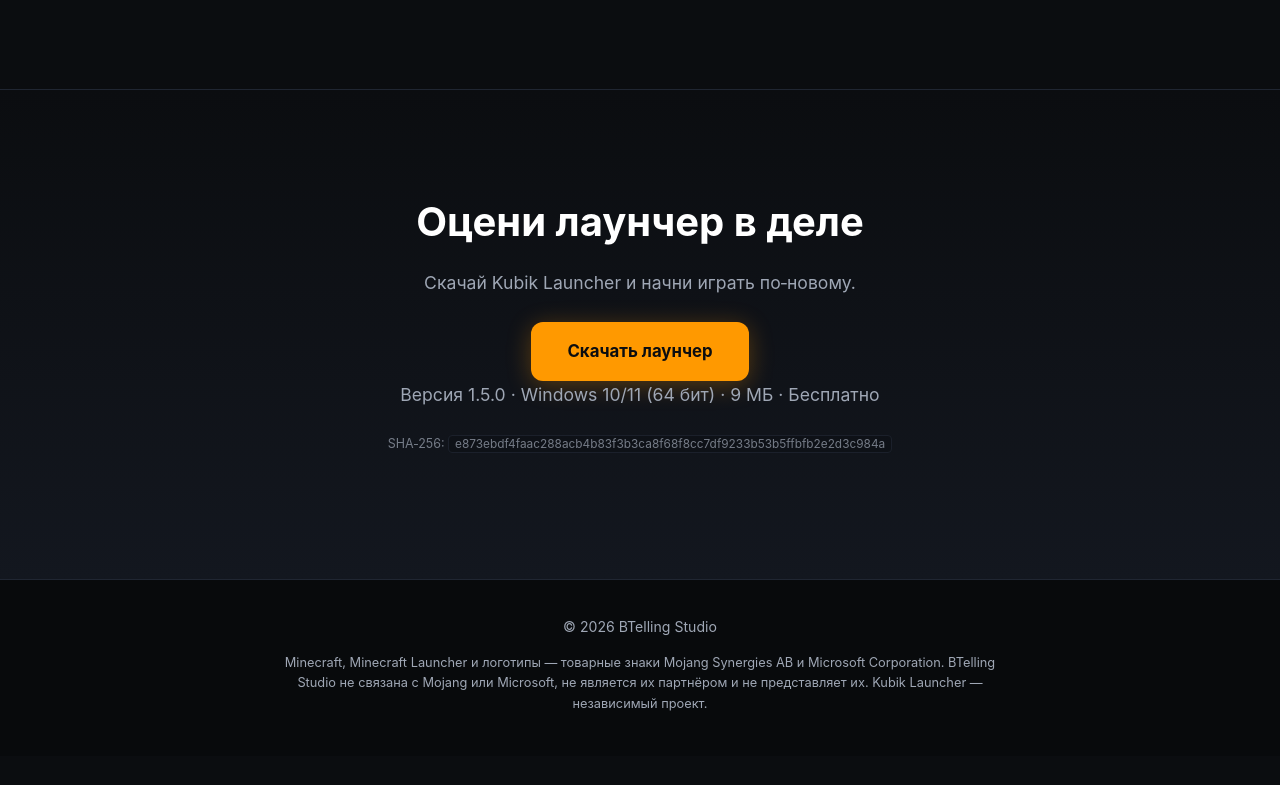
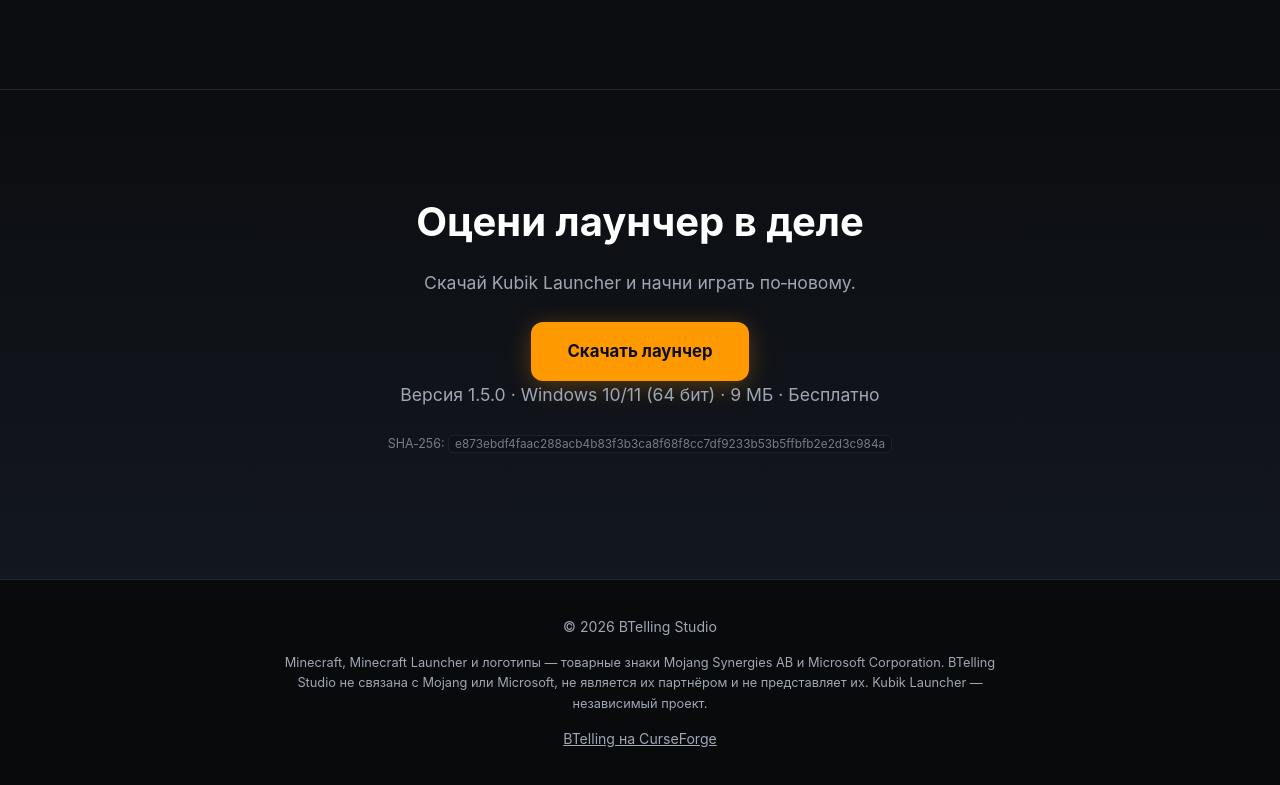
Before and after one commit to bm87g98rrr-tech/btelling-site, a plain HTML site: page index.html in a window 1280 px wide. Shown: the part 5679-6464 px from the top of the page. Before the commit the page ends 6435 px from the top, so only its background shows below. Drawn offline with Linux system fonts and the light colour scheme.

Commit message:
Update index.html

```diff
--- a/index.html
+++ b/index.html
@@ -389,6 +389,9 @@
   <p>© 2026 BTelling Studio</p>
   <p style="font-size: 0.8rem; margin-top: 14px; max-width: 720px; margin-left: auto; margin-right: auto;">
     Minecraft, Minecraft Launcher и логотипы — товарные знаки Mojang Synergies AB и Microsoft Corporation. BTelling Studio не связана с Mojang или Microsoft, не является их партнёром и не представляет их. Kubik Launcher — независимый проект.
+      <p style="margin-top: 14px;">
+    <a href="https://www.curseforge.com/members/btelling/projects" target="_blank" rel="noopener">BTelling на CurseForge</a>
+  </p>
   </p>
 </footer>
 
```
